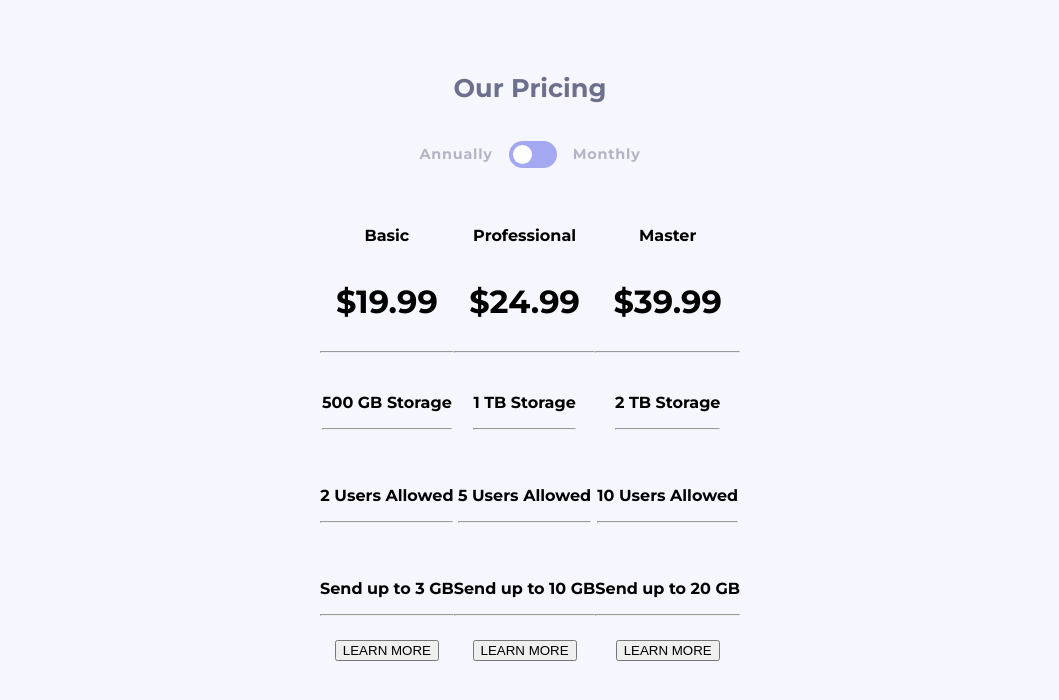
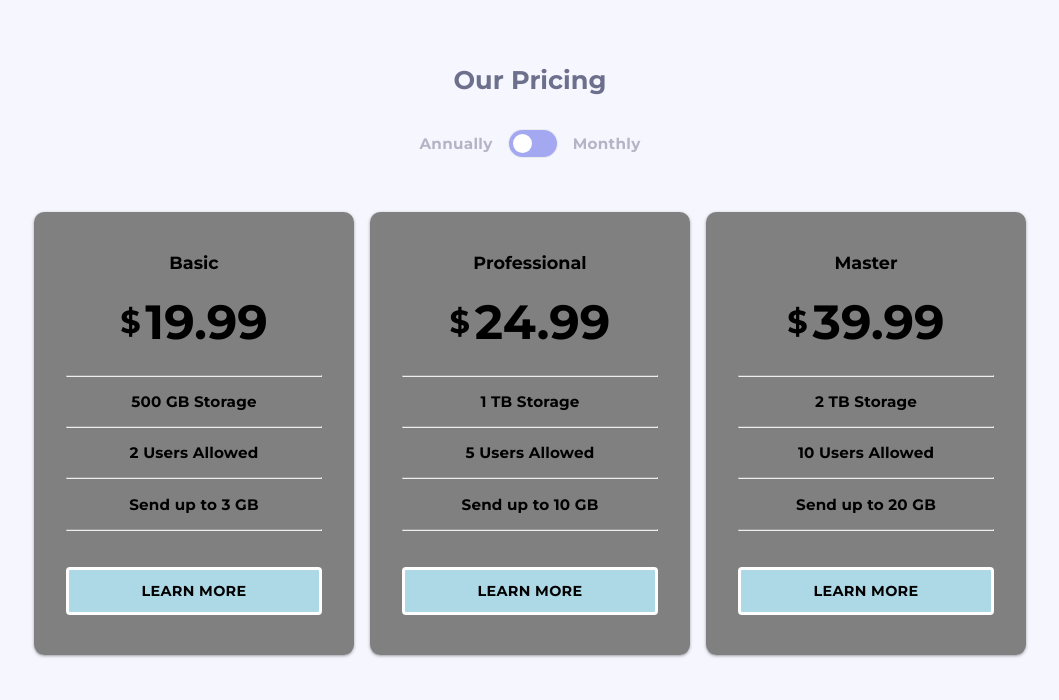
Before and after one commit to VasuBeachoo/toggle-pricing-component, a JavaScript app: page / in a window 1280 px wide. Shown: the top 700 px of the page, without its empty margins (110-1169 px from the left). Built offline with nearby package versions, Linux system fonts and the light colour scheme.

Commit message:
Style Plan component

```diff
--- a/src/App.js
+++ b/src/App.js
@@ -9,17 +9,17 @@ const AppContainer = styled.div`
   justify-content: flex-start;
   align-items: center;
   background-color: var(--Very-Light-Grayish-Blue);
-  padding: 3.5rem;
+  padding: 4rem 2rem 4.5rem;
 `;
 
 const AppHeading = styled.div`
   color: var(--Grayish-Blue);
   font-size: 1.6rem;
-  margin: 1rem 0 1.75rem;
+  margin: 0 0 1.5rem;
 `;
 
 const PlanToggle = styled(Toggle)`
-  margin: 0 0 2rem;
+  margin: 0 0 2.75rem;
 `;
 
 const Plans = styled.div`
@@ -27,24 +27,26 @@ const Plans = styled.div`
   flex-direction: row;
   justify-content: center;
   align-items: center;
+  width: 100%;
+  gap: 1rem;
 `;
 
 const plans = [
   {
     name: "Basic",
-    price: "$19.99",
+    monthlyPrice: "19.99",
     features: ["500 GB Storage", "2 Users Allowed", "Send up to 3 GB"],
     primary: false,
   },
   {
     name: "Professional",
-    price: "$24.99",
+    monthlyPrice: "24.99",
     features: ["1 TB Storage", "5 Users Allowed", "Send up to 10 GB"],
     primary: true,
   },
   {
     name: "Master",
-    price: "$39.99",
+    monthlyPrice: "39.99",
     features: ["2 TB Storage", "10 Users Allowed", "Send up to 20 GB"],
     primary: false,
   },
@@ -52,7 +54,7 @@ const plans = [
 
 function renderPlans(plans) {
   return plans.map((plan) => (
-    <Plan name={plan.name} price={plan.price} features={plan.features} />
+    <Plan name={plan.name} price={plan.monthlyPrice} features={plan.features} />
   ));
 }
 
--- a/src/components/Plan.js
+++ b/src/components/Plan.js
@@ -5,26 +5,70 @@ const Container = styled.div`
   flex-direction: column;
   justify-content: flex-start;
   align-items: center;
+  flex-basis: 20rem;
+  background-color: grey;
+  border-radius: 0.65rem;
+  box-shadow: rgba(60, 64, 67, 0.3) 0px 1px 2px 0px,
+    rgba(60, 64, 67, 0.15) 0px 1px 3px 1px;
+  padding: 2.5rem 2rem;
 `;
 
-const Name = styled.p``;
+const Name = styled.p`
+  font-size: 1.1rem;
+  margin: 0 0 1.2rem;
+`;
 
-const Price = styled.h1``;
+const Price = styled.div`
+  display: flex;
+  flex-direction: row;
+  justify-content: center;
+  align-items: center;
+  margin: 0 0 1.5rem;
+`;
+
+const DollarSign = styled.p`
+  font-size: 2rem;
+  margin: 0 0.3rem 0 0;
+`;
+
+const Value = styled.h1`
+  font-size: 3rem;
+  margin: 0;
+`;
 
 const Divider = styled.hr`
   width: 100%;
+  margin: 0;
 `;
 
-const Feature = styled.p``;
+const Feature = styled.p`
+  font-size: 0.95rem;
+  letter-spacing: 0.01rem;
+  margin: 0;
+`;
 
-const Button = styled.button``;
+const Button = styled.button`
+  all: unset;
+  box-sizing: border-box;
+  text-align: center;
+  width: 100%;
+  background-color: lightblue;
+  font-size: 0.9rem;
+  letter-spacing: 0.02rem;
+  border-radius: 0.25rem;
+  border: 0.2rem solid white;
+  padding: 0.75rem;
+  margin: 2.25rem 0 0;
+`;
 
 function renderFeatures(features) {
   return features.map((feature) => (
-    <Feature>
-      <p>{feature}</p>
+    <>
+      <Feature>
+        <p>{feature}</p>
+      </Feature>
       <Divider />
-    </Feature>
+    </>
   ));
 }
 
@@ -32,7 +76,10 @@ const Plan = ({ className, name, price, features }) => {
   return (
     <Container className={className}>
       <Name>{name}</Name>
-      <Price>{price}</Price>
+      <Price>
+        <DollarSign>$</DollarSign>
+        <Value>{price}</Value>
+      </Price>
       <Divider />
       {renderFeatures(features)}
       <Button>LEARN MORE</Button>
--- a/src/components/Toggle.js
+++ b/src/components/Toggle.js
@@ -6,12 +6,17 @@ const Container = styled.div`
   justify-content: center;
   align-items: center;
   gap: 1rem;
+  transition: 0.2s;
+
+  &:hover {
+    cursor: pointer;
+  }
 `;
 
 const Label = styled.p`
   color: var(--Light-Grayish-Blue);
-  font-size: 0.9rem;
-  letter-spacing: 0.05rem;
+  font-size: 0.95rem;
+  letter-spacing: 0.02rem;
 `;
 
 const Bg = styled.div`
@@ -23,6 +28,7 @@ const Bg = styled.div`
   height: 1.65rem;
   background-color: var(--Light-Violet);
   border-radius: 1rem;
+  box-shadow: rgba(0, 0, 0, 0.05) 0px 0px 0px 1px;
   padding: 0 0.25rem;
 `;
 
```
